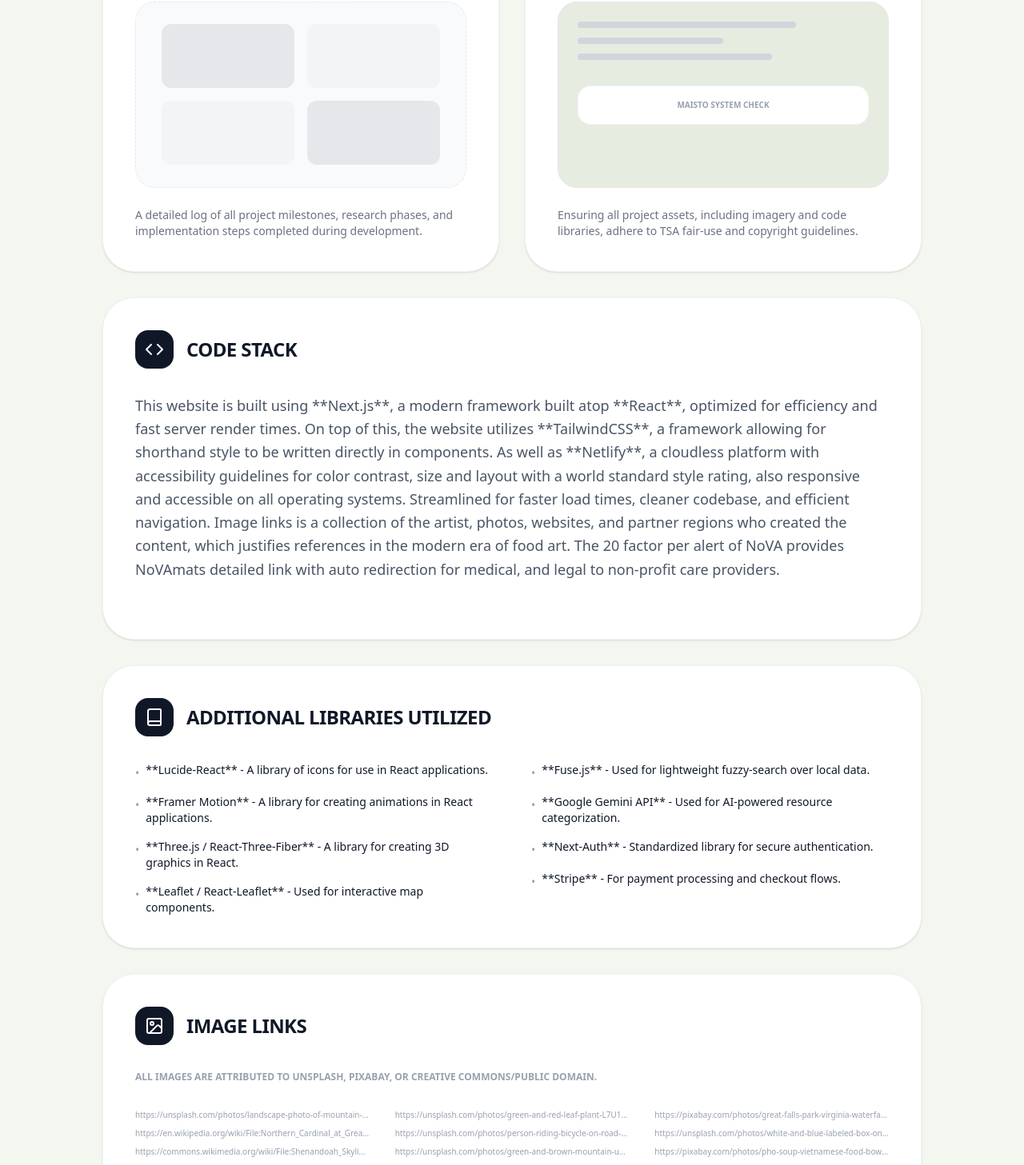
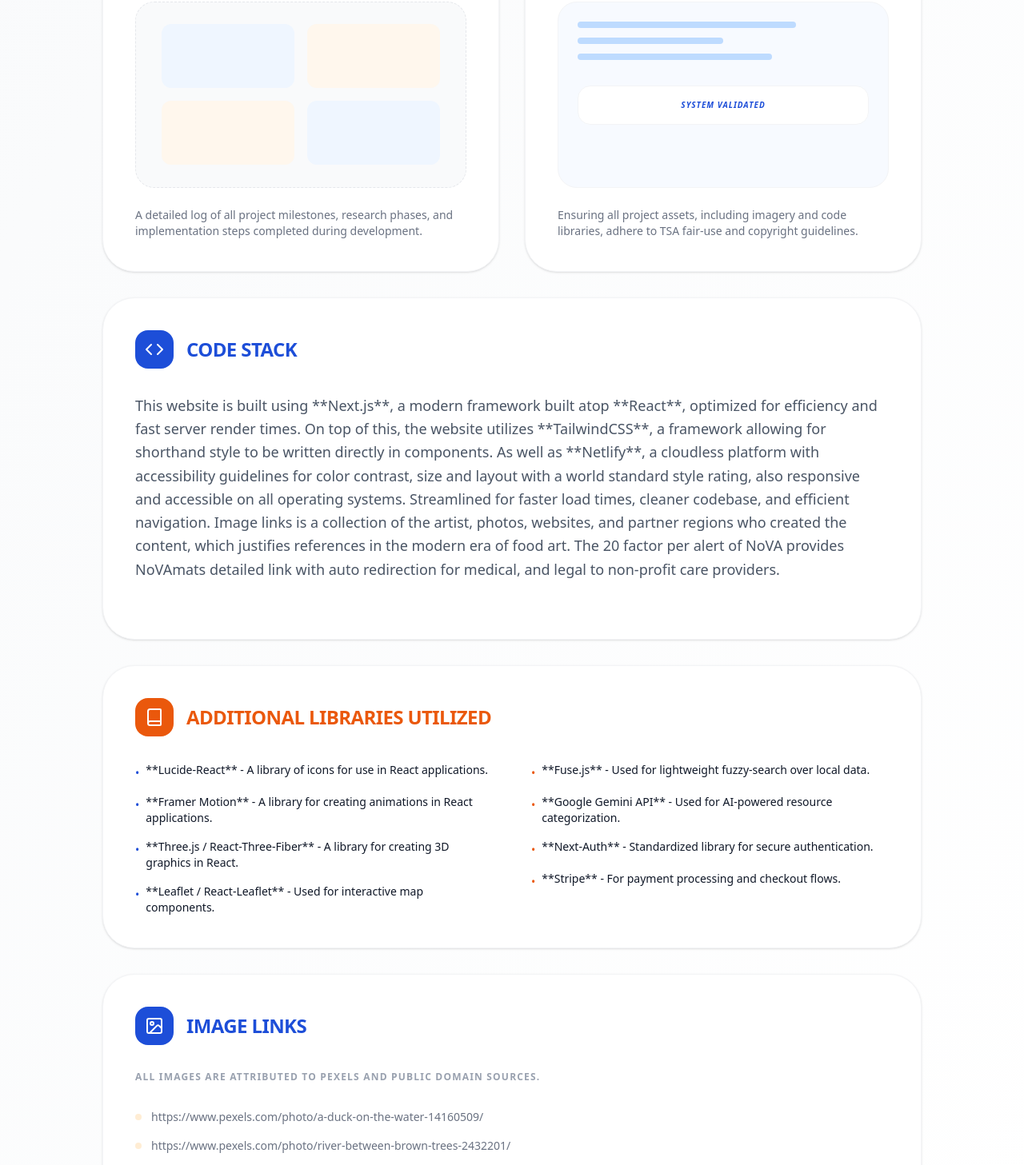
Before and after one commit to AyanP26/RealWebmaster2026, a Next.js app: page /references in a window 1280 px wide. Shown: the part 457-1914 px from the top of the page at 80% size. Built offline with nearby package versions, Linux system fonts and the light colour scheme.

Commit message:
style: update references page to brand theme and update image links

```diff
--- a/app/references/page.tsx
+++ b/app/references/page.tsx
@@ -7,15 +7,15 @@
 
 export default function ReferencesPage() {
     return (
-        <div className="min-h-screen flex flex-col bg-[#f4f7f0] font-sans text-gray-900">
+        <div className="min-h-screen flex flex-col bg-white font-sans text-gray-900">
             <Navbar />
 
-            <main className="flex-grow pt-32 pb-20 px-6">
+            <main className="flex-grow pt-32 pb-20 px-6 bg-gradient-to-br from-gray-50 to-white">
                 <div className="max-w-5xl mx-auto">
                     {/* Header */}
                     <div className="text-center mb-16">
-                        <div className="inline-block border-2 border-gray-800 rounded-3xl px-12 py-4">
-                            <h1 className="text-5xl font-bold tracking-tight text-gray-900 uppercase">References</h1>
+                        <div className="inline-block border-2 border-primary-blue rounded-3xl px-12 py-4">
+                            <h1 className="text-5xl font-bold tracking-tight text-gray-900 uppercase italic">References</h1>
                         </div>
                     </div>
 
@@ -23,17 +23,17 @@
                         {/* Work Log */}
                         <div className="bg-white rounded-[2.5rem] p-10 shadow-sm border border-gray-100">
                             <div className="flex items-center gap-4 mb-8">
-                                <div className="p-3 bg-gray-900 text-white rounded-2xl">
+                                <div className="p-3 bg-primary-blue text-white rounded-2xl">
                                     <FileText className="w-6 h-6" />
                                 </div>
                                 <h2 className="text-2xl font-bold uppercase tracking-tight">Work Log</h2>
                             </div>
                             <div className="aspect-video bg-gray-50 rounded-3xl border border-dashed border-gray-200 flex items-center justify-center p-8 overflow-hidden">
                                 <div className="grid grid-cols-2 gap-4 w-full">
-                                    <div className="h-20 bg-gray-200 rounded-xl"></div>
-                                    <div className="h-20 bg-gray-100 rounded-xl"></div>
-                                    <div className="h-20 bg-gray-100 rounded-xl"></div>
-                                    <div className="h-20 bg-gray-200 rounded-xl"></div>
+                                    <div className="h-20 bg-blue-50 rounded-xl"></div>
+                                    <div className="h-20 bg-orange-50 rounded-xl"></div>
+                                    <div className="h-20 bg-orange-50 rounded-xl"></div>
+                                    <div className="h-20 bg-blue-50 rounded-xl"></div>
                                 </div>
                             </div>
                             <p className="mt-6 text-sm text-gray-500 font-medium">A detailed log of all project milestones, research phases, and implementation steps completed during development.</p>
@@ -42,17 +42,17 @@
                         {/* Copyright Checklist */}
                         <div className="bg-white rounded-[2.5rem] p-10 shadow-sm border border-gray-100">
                             <div className="flex items-center gap-4 mb-8">
-                                <div className="p-3 bg-gray-900 text-white rounded-2xl">
+                                <div className="p-3 bg-accent-orange text-white rounded-2xl">
                                     <CheckCircle className="w-6 h-6" />
                                 </div>
                                 <h2 className="text-2xl font-bold uppercase tracking-tight">Copyright Checklist</h2>
                             </div>
-                            <div className="aspect-video bg-[#e6ece0] rounded-3xl border border-gray-200 p-6 overflow-hidden">
+                            <div className="aspect-video bg-blue-50/50 rounded-3xl border border-gray-100 p-6 overflow-hidden">
                                 <div className="space-y-3">
-                                    <div className="h-2 w-3/4 bg-gray-300 rounded-full"></div>
-                                    <div className="h-2 w-1/2 bg-gray-300 rounded-full"></div>
-                                    <div className="h-2 w-2/3 bg-gray-300 rounded-full"></div>
-                                    <div className="mt-8 p-4 bg-white rounded-2xl border border-gray-100 flex items-center justify-center text-[10px] text-gray-400 font-bold uppercase">Maisto System Check</div>
+                                    <div className="h-2 w-3/4 bg-blue-200 rounded-full"></div>
+                                    <div className="h-2 w-1/2 bg-blue-200 rounded-full"></div>
+                                    <div className="h-2 w-2/3 bg-blue-200 rounded-full"></div>
+                                    <div className="mt-8 p-4 bg-white rounded-2xl border border-gray-100 flex items-center justify-center text-[10px] text-primary-blue font-bold uppercase tracking-widest italic">System Validated</div>
                                 </div>
                             </div>
                             <p className="mt-6 text-sm text-gray-500 font-medium">Ensuring all project assets, including imagery and code libraries, adhere to TSA fair-use and copyright guidelines.</p>
@@ -62,10 +62,10 @@
                     {/* Code Stack */}
                     <div className="bg-white rounded-[2.5rem] p-10 shadow-sm border border-gray-100 mb-8">
                         <div className="flex items-center gap-4 mb-8">
-                            <div className="p-3 bg-gray-900 text-white rounded-2xl">
+                            <div className="p-3 bg-primary-blue text-white rounded-2xl">
                                 <Code className="w-6 h-6" />
                             </div>
-                            <h2 className="text-2xl font-bold uppercase tracking-tight">Code Stack</h2>
+                            <h2 className="text-2xl font-bold uppercase tracking-tight text-primary-blue">Code Stack</h2>
                         </div>
                         <p className="text-lg text-gray-600 leading-relaxed mb-8">
                             This website is built using **Next.js**, a modern framework built atop **React**, optimized for efficiency and fast server render times. On top of this, the website utilizes **TailwindCSS**, a framework allowing for shorthand style to be written directly in components. As well as **Netlify**, a cloudless platform with accessibility guidelines for color contrast, size and layout with a world standard style rating, also responsive and accessible on all operating systems. Streamlined for faster load times, cleaner codebase, and efficient navigation. Image links is a collection of the artist, photos, websites, and partner regions who created the content, which justifies references in the modern era of food art. The 20 factor per alert of NoVA provides NoVAmats detailed link with auto redirection for medical, and legal to non-profit care providers.
@@ -75,45 +75,45 @@
                     {/* Additional Libraries */}
                     <div className="bg-white rounded-[2.5rem] p-10 shadow-sm border border-gray-100 mb-8">
                         <div className="flex items-center gap-4 mb-8">
-                            <div className="p-3 bg-gray-900 text-white rounded-2xl">
+                            <div className="p-3 bg-accent-orange text-white rounded-2xl">
                                 <Book className="w-6 h-6" />
                             </div>
-                            <h2 className="text-2xl font-bold uppercase tracking-tight">Additional Libraries Utilized</h2>
+                            <h2 className="text-2xl font-bold uppercase tracking-tight text-accent-orange">Additional Libraries Utilized</h2>
                         </div>
                         <div className="grid grid-cols-1 md:grid-cols-2 gap-y-4 gap-x-12">
-                            <ul className="space-y-4">
-                                <li className="text-sm font-medium flex items-start gap-2">
-                                    <span className="text-gray-400 mt-1">•</span>
+                            <ul className="space-y-4 font-medium">
+                                <li className="text-sm flex items-start gap-2">
+                                    <span className="text-primary-blue mt-1">•</span>
                                     <span>**Lucide-React** - A library of icons for use in React applications.</span>
                                 </li>
-                                <li className="text-sm font-medium flex items-start gap-2">
-                                    <span className="text-gray-400 mt-1">•</span>
+                                <li className="text-sm flex items-start gap-2">
+                                    <span className="text-primary-blue mt-1">•</span>
                                     <span>**Framer Motion** - A library for creating animations in React applications.</span>
                                 </li>
-                                <li className="text-sm font-medium flex items-start gap-2">
-                                    <span className="text-gray-400 mt-1">•</span>
+                                <li className="text-sm flex items-start gap-2">
+                                    <span className="text-primary-blue mt-1">•</span>
                                     <span>**Three.js / React-Three-Fiber** - A library for creating 3D graphics in React.</span>
                                 </li>
-                                <li className="text-sm font-medium flex items-start gap-2">
-                                    <span className="text-gray-400 mt-1">•</span>
+                                <li className="text-sm flex items-start gap-2">
+                                    <span className="text-primary-blue mt-1">•</span>
                                     <span>**Leaflet / React-Leaflet** - Used for interactive map components.</span>
                                 </li>
                             </ul>
-                            <ul className="space-y-4">
-                                <li className="text-sm font-medium flex items-start gap-2">
-                                    <span className="text-gray-400 mt-1">•</span>
+                            <ul className="space-y-4 font-medium">
+                                <li className="text-sm flex items-start gap-2">
+                                    <span className="text-accent-orange mt-1">•</span>
                                     <span>**Fuse.js** - Used for lightweight fuzzy-search over local data.</span>
                                 </li>
-                                <li className="text-sm font-medium flex items-start gap-2">
-                                    <span className="text-gray-400 mt-1">•</span>
+                                <li className="text-sm flex items-start gap-2">
+                                    <span className="text-accent-orange mt-1">•</span>
                                     <span>**Google Gemini API** - Used for AI-powered resource categorization.</span>
                                 </li>
-                                <li className="text-sm font-medium flex items-start gap-2">
-                                    <span className="text-gray-400 mt-1">•</span>
+                                <li className="text-sm flex items-start gap-2">
+                                    <span className="text-accent-orange mt-1">•</span>
                                     <span>**Next-Auth** - Standardized library for secure authentication.</span>
                                 </li>
-                                <li className="text-sm font-medium flex items-start gap-2">
-                                    <span className="text-gray-400 mt-1">•</span>
+                                <li className="text-sm flex items-start gap-2">
+                                    <span className="text-accent-orange mt-1">•</span>
                                     <span>**Stripe** - For payment processing and checkout flows.</span>
                                 </li>
                             </ul>
@@ -123,35 +123,23 @@
                     {/* Image Links */}
                     <div className="bg-white rounded-[2.5rem] p-10 shadow-sm border border-gray-100">
                         <div className="flex items-center gap-4 mb-8">
-                            <div className="p-3 bg-gray-900 text-white rounded-2xl">
+                            <div className="p-3 bg-primary-blue text-white rounded-2xl">
                                 <ImageIcon className="w-6 h-6" />
                             </div>
-                            <h2 className="text-2xl font-bold uppercase tracking-tight">Image Links</h2>
+                            <h2 className="text-2xl font-bold uppercase tracking-tight text-primary-blue">Image Links</h2>
                         </div>
-                        <p className="text-xs text-gray-400 font-bold uppercase mb-8">All images are attributed to Unsplash, Pixabay, or Creative Commons/Public Domain.</p>
+                        <p className="text-xs text-gray-400 font-bold uppercase mb-8 tracking-widest">All images are attributed to Pexels and Public Domain sources.</p>
 
-                        <div className="grid grid-cols-1 md:grid-cols-2 lg:grid-cols-3 gap-x-8 gap-y-2">
+                        <div className="grid grid-cols-1 gap-4">
                             {[
-                                "https://unsplash.com/photos/landscape-photo-of-mountain-under-blue-sky-y8Z9-O2Z5xc",
-                                "https://unsplash.com/photos/green-and-red-leaf-plant-L7U1vI0C7v8",
-                                "https://pixabay.com/photos/great-falls-park-virginia-waterfall-potomac-river-841196/",
-                                "https://en.wikipedia.org/wiki/File:Northern_Cardinal_at_Great_Falls_Park.jpg",
-                                "https://unsplash.com/photos/person-riding-bicycle-on-road-during-daytime-OtmTheZoVz4",
-                                "https://unsplash.com/photos/white-and-blue-labeled-box-on-white-table-f4VnJvmY-OQ",
-                                "https://commons.wikimedia.org/wiki/File:Shenandoah_Skyline_Drive_Spring_2021.jpg",
-                                "https://unsplash.com/photos/green-and-brown-mountain-under-white-clouds-y8Z9-O2Z5xc",
-                                "https://pixabay.com/photos/pho-soup-vietnamese-food-bowl-5503716/",
-                                "https://unsplash.com/photos/brown-wooden-table-with-plates-of-food-OtmTheZoVz4",
-                                "https://unsplash.com/photos/selective-focus-photography-of-roasted-meat-on-black-plate-y8Z9-O2Z5xc",
-                                "https://commons.wikimedia.org/wiki/File:Alexandria_Old_Town_Waterfront_Sunset.jpg",
-                                "https://unsplash.com/photos/taco-on-white-and-blue-ceramic-plate-f4VnJvmY-OQ",
-                                "https://unsplash.com/photos/brown-wooden-table-with-chairs-beside-glass-window-y8Z9-O2Z5xc",
-                                "https://pixabay.com/photos/coffee-cup-art-latte-caffeine-beverage-4560465/",
-                                "https://unsplash.com/photos/person-cutting-vegetables-on-white-ceramic-plate-OtmTheZoVz4",
-                                "https://commons.wikimedia.org/wiki/File:Mason_Neck_State_Park_Marsh_View.jpg",
-                                "https://unsplash.com/photos/green-trees-under-white-clouds-during-daytime-y8Z9-O2Z5xc"
+                                "https://www.pexels.com/photo/a-duck-on-the-water-14160509/",
+                                "https://www.pexels.com/photo/river-between-brown-trees-2432201/",
+                                "https://www.pexels.com/photo/stunning-great-falls-in-virginia-under-blue-sky-33518758/",
+                                "https://www.pexels.com/photo/serene-forest-stream-in-great-falls-park-34063250/",
+                                "https://www.pexels.com/photo/asphalt-roadway-in-rural-valley-against-cloudy-blue-sky-4595695/"
                             ].map((url, i) => (
-                                <Link key={i} href={url} target="_blank" className="text-[10px] text-gray-400 hover:text-gray-900 truncate transition-colors">
+                                <Link key={i} href={url} target="_blank" className="text-sm text-gray-500 hover:text-primary-blue truncate transition-all flex items-center gap-3 group">
+                                    <div className="w-2 h-2 rounded-full bg-orange-100 group-hover:bg-primary-blue transition-colors"></div>
                                     {url}
                                 </Link>
                             ))}
```
